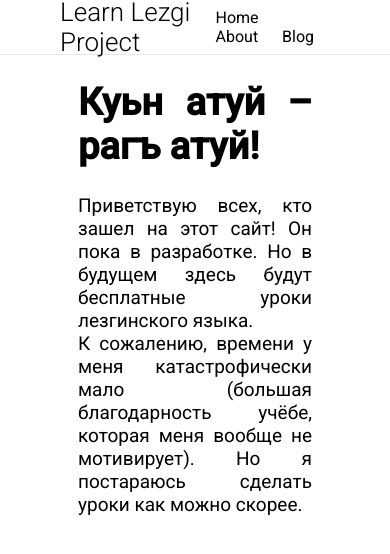
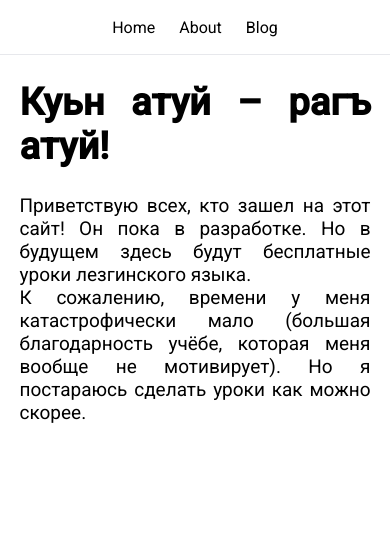
Before and after one commit to janavour/learn-lezgi-project, a Jekyll site: the page built from index.md, in a window 390 px wide. Shown: the top 554 px of the page. Built offline with Jekyll 4.4.1, drawn with Linux system fonts in a browser that asks for light colours.

Commit message:
Add support for mobile devices

```diff
--- a/_layouts/default.html
+++ b/_layouts/default.html
@@ -2,15 +2,14 @@
 <html>
 <head>
   <meta charset="utf-8">
+  <meta name="viewport" content="width=device-width, initial-scale=1" />
   <title>{{ page.title }}</title>
   <base href="{{ site.baseurl }}">
   <link rel="stylesheet" href="assets/css/styles.css">
 </head>
 <body>
   <header>
-    <div>
-      <h1 id="logo">Learn Lezgi Project</h1>
-    </div>
+    <h1 id="logo">Learn Lezgi Project</h1>
     <nav>
       {% for item in site.data.navigation %}
       <a href="{{ item.link }}" {% if page.url == item.link %}class="current"{% endif %}>{{ item.name }}</a>
--- a/assets/css/styles.css
+++ b/assets/css/styles.css
@@ -43,3 +43,17 @@
     text-align: justify;
     font-size: 19px;
 }
+
+@media only screen and (max-width: 800px) {
+    #logo {
+        display: none;
+    }
+
+    header {
+        justify-content: center;
+    }
+
+    #content {
+        width: 90%;
+    }
+}
```
